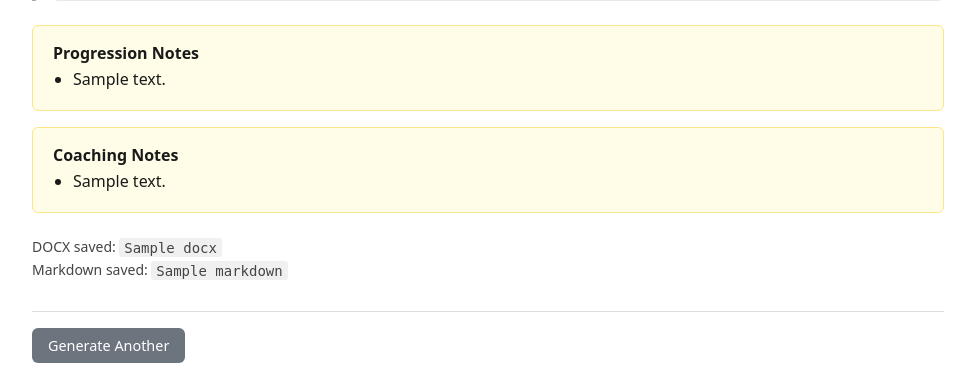
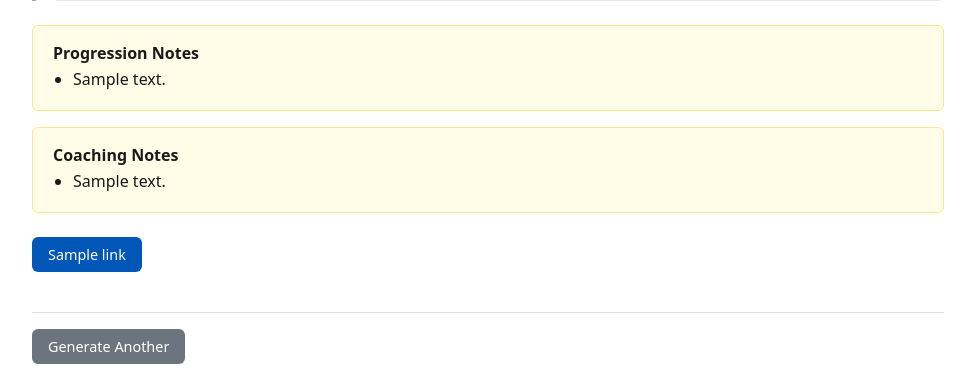
Before and after one commit to mhowelltx/pt-generator, a FastAPI app: template app/web/templates/result.html in a window 1280 px wide. Shown: the part 893-1273 px from the top of the page, without its empty margins (152-1127 px from the left). Run offline with FastAPI, Linux system fonts and the light colour scheme; the template is opened without the code that fills it: most values are stand-ins (such as "Sample title", 1, 10 or a date in 2020); some libraries are stand-ins or nearby versions.

Commit message:
Step 5: add export download endpoint with path traversal protection
- routes.py: GET /download?file=<relative> serves exported files from the outputs/ directory; resolves and validates with is_relative_to() to block traversal attacks; generate handler now builds export_links list (url, label, filename) instead of raw paths
- result.html: replace raw file paths with clickable Download DOCX / Download Markdown buttons

Co-Authored-By: Claude Sonnet 4.6 <noreply@anthropic.com>

```diff
--- a/app/web/routes.py
+++ b/app/web/routes.py
@@ -3,9 +3,10 @@ import os
 from datetime import date
 from pathlib import Path
 from typing import Annotated, Optional
+from urllib.parse import quote
 
-from fastapi import APIRouter, Form, Request
-from fastapi.responses import HTMLResponse
+from fastapi import APIRouter, Form, HTTPException, Request
+from fastapi.responses import FileResponse, HTMLResponse
 from fastapi.templating import Jinja2Templates
 
 from app import service, storage
@@ -14,6 +15,16 @@ log = logging.getLogger(__name__)
 
 router = APIRouter()
 templates = Jinja2Templates(directory=str(Path(__file__).parent / "templates"))
+
+# All exported files live under this directory; used for path traversal guard.
+_OUTPUTS_DIR = (Path(__file__).parent.parent.parent / "outputs").resolve()
+
+
+def _media_type(suffix: str) -> str:
+    return {
+        ".docx": "application/vnd.openxmlformats-officedocument.wordprocessingml.document",
+        ".md": "text/markdown; charset=utf-8",
+    }.get(suffix.lower(), "application/octet-stream")
 
 
 @router.get("/", response_class=HTMLResponse)
@@ -25,6 +36,21 @@ def form_page(request: Request, client: str = ""):
         "prev": prev,
         "error": None,
     })
+
+
+@router.get("/download")
+def download_file(file: str):
+    """Serve an exported file. ``file`` must be a path relative to the outputs directory."""
+    requested = (_OUTPUTS_DIR / file).resolve()
+    if not requested.is_relative_to(_OUTPUTS_DIR):
+        raise HTTPException(status_code=403, detail="Access denied.")
+    if not requested.exists():
+        raise HTTPException(status_code=404, detail="File not found.")
+    return FileResponse(
+        path=requested,
+        filename=requested.name,
+        media_type=_media_type(requested.suffix),
+    )
 
 
 @router.get("/clients", response_class=HTMLResponse)
@@ -88,7 +114,6 @@ def generate(
             "error": "ANTHROPIC_API_KEY is not set.",
         }, status_code=500)
 
-    # Parse numeric fields
     try:
         dur = int(duration)
     except (ValueError, TypeError):
@@ -97,7 +122,6 @@ def generate(
     sn: Optional[int] = int(session_number) if session_number.strip() else None
     sd: Optional[str] = session_date.strip() or None
 
-    # Parse machine inventory lines
     machines: Optional[list[str]] = None
     if include_machine_inventory is not None and machine_inventory.strip():
         machines = [ln.strip() for ln in machine_inventory.splitlines() if ln.strip()]
@@ -123,17 +147,29 @@ def generate(
             "error": str(exc),
         }, status_code=500)
 
-    export_paths: dict[str, str] = {}
+    export_links: list[dict] = []
     if export_docx is not None:
-        from app.export_docx import export as export_docx_fn
-        export_paths["docx"] = str(export_docx_fn(plan))
+        from app.export_docx import export as _export_docx
+        path = _export_docx(plan).resolve()
+        rel = path.relative_to(_OUTPUTS_DIR)
+        export_links.append({
+            "label": "Download DOCX",
+            "url": f"/download?file={quote(rel.as_posix())}",
+            "filename": path.name,
+        })
     if export_markdown is not None:
-        from app.export_markdown import export as export_md_fn
-        export_paths["markdown"] = str(export_md_fn(plan))
+        from app.export_markdown import export as _export_md
+        path = _export_md(plan).resolve()
+        rel = path.relative_to(_OUTPUTS_DIR)
+        export_links.append({
+            "label": "Download Markdown",
+            "url": f"/download?file={quote(rel.as_posix())}",
+            "filename": path.name,
+        })
 
     return templates.TemplateResponse("result.html", {
         "request": request,
         "plan": plan,
         "ctx": ctx,
-        "export_paths": export_paths,
+        "export_links": export_links,
     })
--- a/app/web/templates/result.html
+++ b/app/web/templates/result.html
@@ -141,18 +141,11 @@
 </div>
 {% endif %}
 
-{% if export_paths %}
-<div style="margin:1.5rem 0;">
-  {% if export_paths.docx %}
-  <p style="font-size:0.875rem;color:#444;margin:0.25rem 0">
-    DOCX saved: <code style="background:#f0f0f0;padding:0.1rem 0.3rem;border-radius:3px">{{ export_paths.docx }}</code>
-  </p>
-  {% endif %}
-  {% if export_paths.markdown %}
-  <p style="font-size:0.875rem;color:#444;margin:0.25rem 0">
-    Markdown saved: <code style="background:#f0f0f0;padding:0.1rem 0.3rem;border-radius:3px">{{ export_paths.markdown }}</code>
-  </p>
-  {% endif %}
+{% if export_links %}
+<div class="download-links">
+  {% for link in export_links %}
+  <a href="{{ link.url }}" download="{{ link.filename }}">{{ link.label }}</a>
+  {% endfor %}
 </div>
 {% endif %}
 
```
